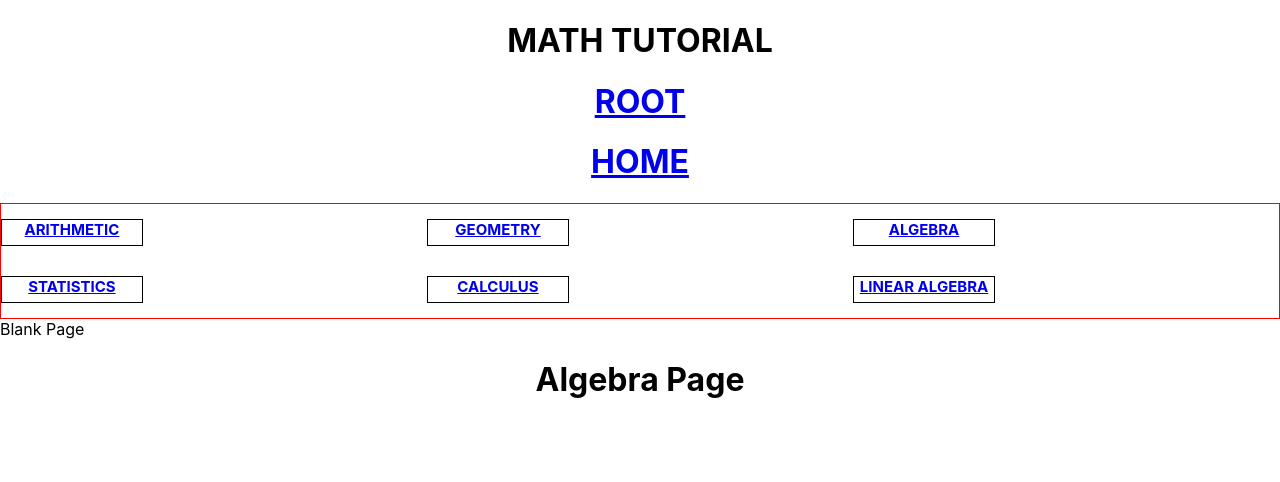
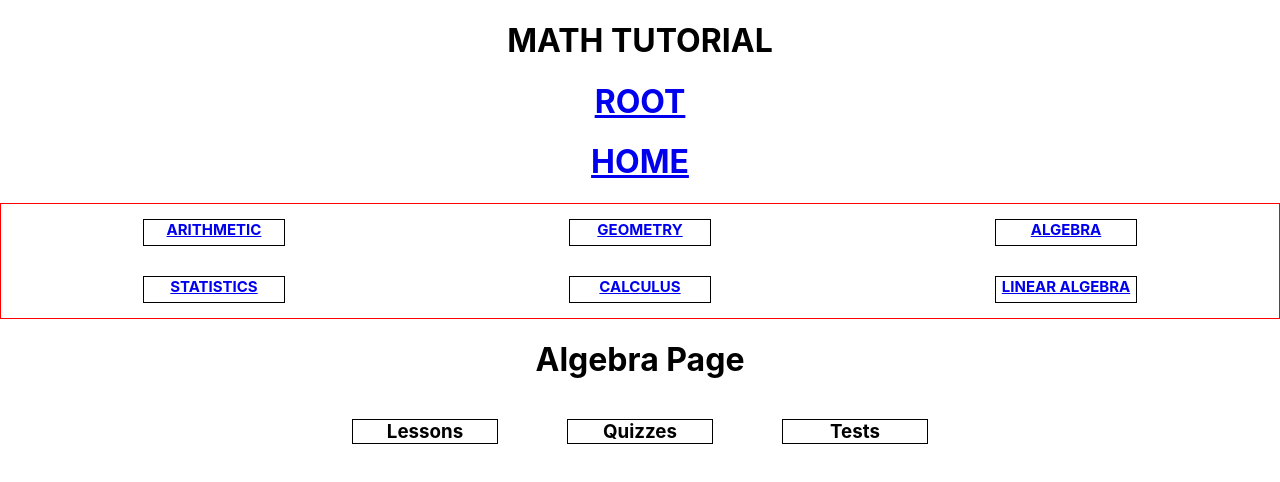
Before and after one commit to mdrisco4/math-tutor, a React (Create React App) app: page /algebra in a window 1280 px wide. Shown: the top 482 px of the page. Built offline with nearby package versions, Linux system fonts and the light colour scheme.

Commit message:
started setting up pages

```diff
--- a/src/Algebra.js
+++ b/src/Algebra.js
@@ -4,6 +4,11 @@ function Algebra() {
     return (
       <>
       <h1>Algebra Page</h1>
+      <div className="unit-links-container">
+        <h3 className="unit-links">Lessons</h3>
+        <h3 className="unit-links">Quizzes</h3>
+        <h3 className="unit-links">Tests</h3>
+      </div>
       </>
     );
   }
--- a/src/App.css
+++ b/src/App.css
@@ -2,13 +2,15 @@ h1 {
   text-align: center;
 }
 
-h3 {
+.page-links {
   border: 1px solid black;
   width: 140px;
   height: 25px;
   font-size: 15px;
   text-decoration: none;
   text-align: center;
+  margin-left: auto;
+    margin-right: auto;
 }
 
 .links-container {
--- a/src/App.js
+++ b/src/App.js
@@ -22,28 +22,28 @@ function App() {
         </Link>
         <div className="links-container">
           <Link to="/Arithmetic">
-            <h3>ARITHMETIC</h3>
+            <h3 className='page-links'>ARITHMETIC</h3>
           </Link>
           <Link to="/Geometry">
-            <h3>GEOMETRY</h3>
+            <h3 className='page-links'>GEOMETRY</h3>
           </Link>
           <Link to="/Algebra">
-            <h3>ALGEBRA</h3>
+            <h3 className='page-links'>ALGEBRA</h3>
           </Link>
           <Link to="/Statistics">
-            <h3>STATISTICS</h3>
+            <h3 className='page-links'>STATISTICS</h3>
           </Link>
           <Link to="/Calculus">
-            <h3>CALCULUS</h3>
+            <h3 className='page-links'>CALCULUS</h3>
           </Link>
           <Link to="/LinearAlgebra">
-            <h3>LINEAR ALGEBRA</h3>
+            <h3 className='page-links'>LINEAR ALGEBRA</h3>
           </Link>
         </div>
       </header>
       <main>
       <Route path="/">
-        Blank Page
+        {/* Blank Page */}
       </Route>
       <Route path="/Home">
         <Home />
--- a/src/Arithmetic.js
+++ b/src/Arithmetic.js
@@ -1,9 +1,15 @@
 import React from "react";
+import "./Unit.css";
 
 function Arithmetic() {
   return (
     <>
       <h1>Arithmetic Page</h1>
+      <div className="unit-links-container">
+        <h3 className="unit-links">Lessons</h3>
+        <h3 className="unit-links">Quizzes</h3>
+        <h3 className="unit-links">Tests</h3>
+      </div>
     </>
   );
 }
--- a/src/Calculus.js
+++ b/src/Calculus.js
@@ -4,6 +4,11 @@ function Calculus() {
     return (
       <>
       <h1>Calculus Page</h1>
+      <div className="unit-links-container">
+        <h3 className="unit-links">Lessons</h3>
+        <h3 className="unit-links">Quizzes</h3>
+        <h3 className="unit-links">Tests</h3>
+      </div>
       </>
     );
   }
--- a/src/Geometry.js
+++ b/src/Geometry.js
@@ -4,6 +4,11 @@ function Geometry() {
     return (
       <>
       <h1>Geometry Page</h1>
+      <div className="unit-links-container">
+        <h3 className="unit-links">Lessons</h3>
+        <h3 className="unit-links">Quizzes</h3>
+        <h3 className="unit-links">Tests</h3>
+      </div>
       </>
     );
   }
--- a/src/Home.css
+++ b/src/Home.css
@@ -9,7 +9,7 @@ button {
     background-color: aqua;
 }
 
-div {
+.info-wrappers {
     margin-left: auto;
     margin-right: auto;
     /* border: 1px solid red; */
--- a/src/Home.js
+++ b/src/Home.js
@@ -6,7 +6,7 @@ function Home() {
   return (
     <>
     {/* <Route path="/Home">dfdf</Route> */}
-      <div>
+      <div className='info-wrappers'>
           {/* <Link to="/algebra/" > */}
         <button>arithmetic</button>
           {/* </Link> */}
@@ -17,7 +17,7 @@ function Home() {
           addition, division and subtraction.
         </p>
       </div>
-      <div>
+      <div className='info-wrappers'>
           {/* <Route path="/algebra/"/> */}
       <button>Geometry</button>
       <p>
@@ -25,20 +25,20 @@ function Home() {
         points, lines, surfaces solids and higher dimensional shapes.{" "}
       </p>
       </div>
-      <div>
+      <div className='info-wrappers'>
           {/* <Route path="/algebra/"/> */}
         <button>algebra</button>
         <p>
           Algebra deals with formulas, equations and finding unknown variables.
         </p>
       </div>
-      <div>
+      <div className='info-wrappers'>
           {/* <Route path="/algebra/"/> */}
         <button>statistics</button>
         <p>statistics symbols σ2 std(X) σX</p>
         <p>Statistics is the study of probability</p>
       </div>
-      <div>
+      <div className='info-wrappers'>
           {/* <Route path="/algebra/"/> */}
         <button>calculus</button>
         <p>
@@ -47,7 +47,7 @@ function Home() {
         </p>
         <p>Calculus is the studie of rates of change</p>
       </div>
-      <div>
+      <div className='info-wrappers'>
           {/* <Route path="/algebra/"/> */}
       <button>linear algebra</button>
       <p>
--- a/src/LinearAlgebra.js
+++ b/src/LinearAlgebra.js
@@ -4,6 +4,11 @@ function LinearAlgebra() {
     return (
       <>
       <h1>Linear Algebra Page</h1>
+      <div className="unit-links-container">
+        <h3 className="unit-links">Lessons</h3>
+        <h3 className="unit-links">Quizzes</h3>
+        <h3 className="unit-links">Tests</h3>
+      </div>
       </>
     );
   }
--- a/src/Statistics.js
+++ b/src/Statistics.js
@@ -4,6 +4,11 @@ function Statistics() {
     return (
       <>
       <h1>Statistics Page</h1>
+      <div className="unit-links-container">
+        <h3 className="unit-links">Lessons</h3>
+        <h3 className="unit-links">Quizzes</h3>
+        <h3 className="unit-links">Tests</h3>
+      </div>
       </>
     );
   }
--- /dev/null
+++ b/src/Unit.css
@@ -0,0 +1,14 @@
+.unit-links-container {
+  display: flex;
+  flex-direction: row;
+  width: 45%;
+  justify-content: space-between;
+  margin-left: auto;
+  margin-right: auto;
+}
+
+.unit-links {
+    border: 1px solid black;
+    width: 144px;
+    text-align: center;
+}
```
Lines whose indentation alone changed are shown as unchanged.
